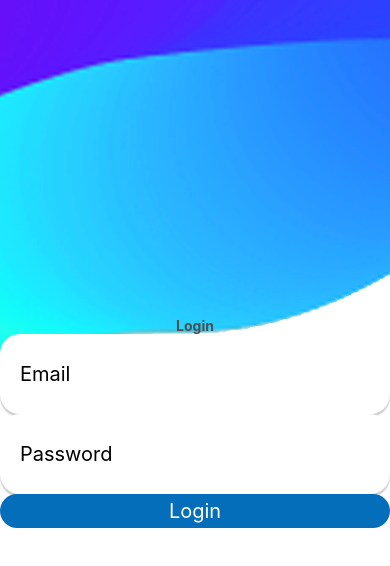
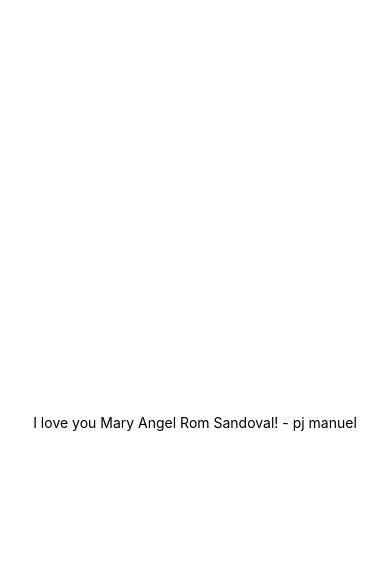
Before and after one commit to risandoval/ePMC-mobile, a React Native app: screen /AdminPatientRecView in a window 390 px wide. Before the commit this address had no page. Shown: the top 566 px of the page. Built offline with nearby package versions, Linux system fonts and the light colour scheme; what react-native-responsive-dimensions would draw is missing.

Commit message:
Go love!

```diff
--- a/App.js
+++ b/App.js
@@ -9,6 +9,8 @@ import LoginPatient from './components/LoginPatient';
 import AdminNavbar from "./components/admin/AdminNavbar";
 import DoctorNavbar from "./components/doctor/DoctorNavbar";
 import PatientNavbar from "./components/patient/PatientNavbar";
+import AdminPatientRecView from "./components/admin/admin-screens/AdminPatientRecView";
+
 
 const Stack = createNativeStackNavigator();
 
@@ -22,6 +24,7 @@ export default function App() {
         <Stack.Screen name="AdminNavbar" component={AdminNavbar} options={{headerShown: false}} />
         <Stack.Screen name="DoctorNavbar" component={DoctorNavbar} options={{headerShown: false}} />
         <Stack.Screen name="PatientNavbar" component={PatientNavbar} options={{headerShown: false}} />
+        <Stack.Screen name="AdminPatientRecView" component={AdminPatientRecView} options={{headerShown: false}}/>
       </Stack.Navigator>
     </NavigationContainer>
   );
--- a/components/admin/admin-screens/AdminPatientRecView.js
+++ b/components/admin/admin-screens/AdminPatientRecView.js
@@ -0,0 +1,25 @@
+import { StyleSheet, ImageBackground, View, Text} from 'react-native';
+
+export default function AdminPatientRecView() {
+  return (
+    <View style={styles.container}>
+        <Text>I love you Mary Angel Rom Sandoval! - pj manuel</Text>
+    </View>
+
+  );
+}
+
+const styles = StyleSheet.create({
+  bgimage: {
+    width: '100%',
+    height: '100%',
+    flex: 1
+  },
+
+  container: {
+    flex: 1,
+    backgroundColor: '#fff',
+    alignItems: 'center',
+    justifyContent: 'center',
+  },
+});
```
